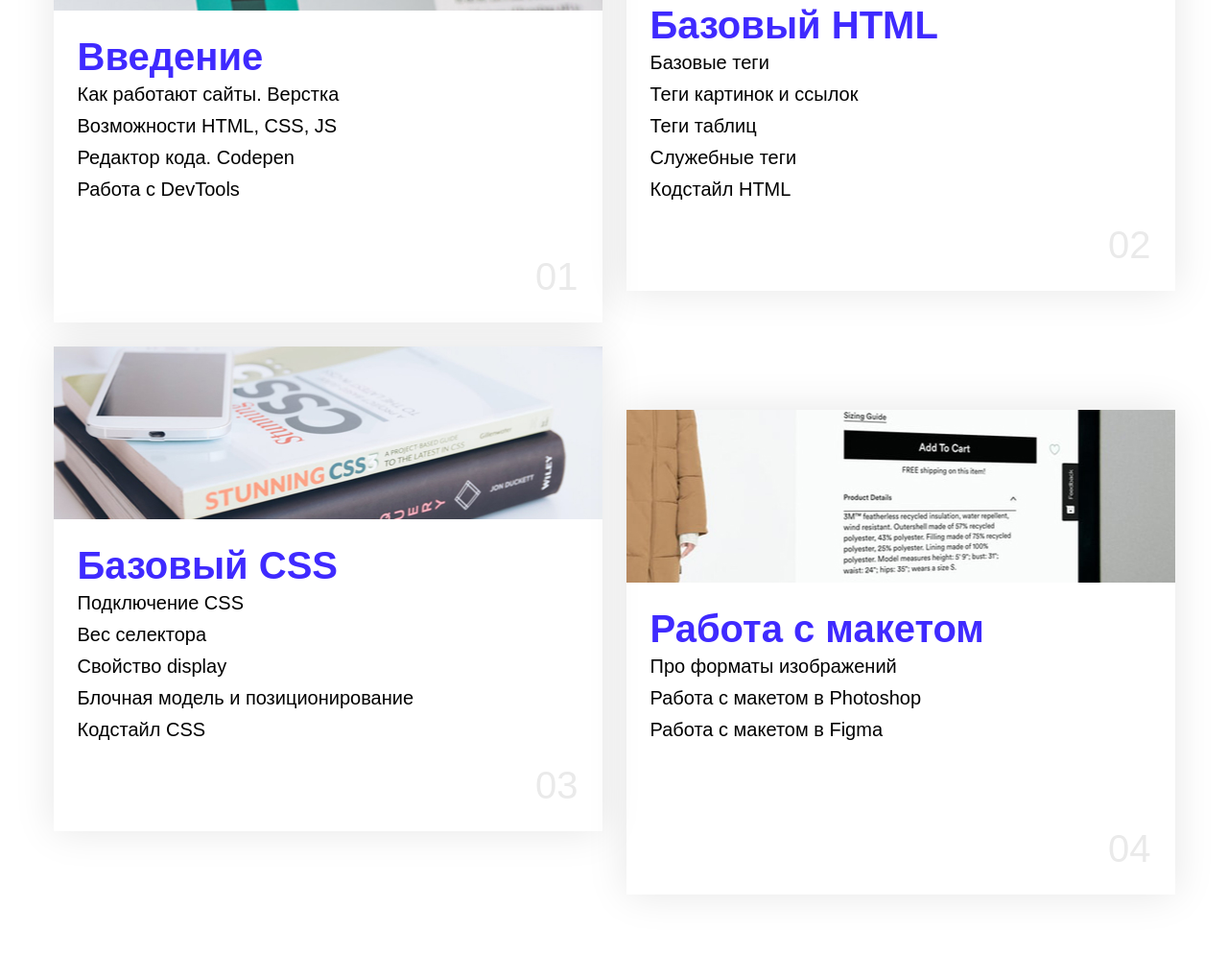
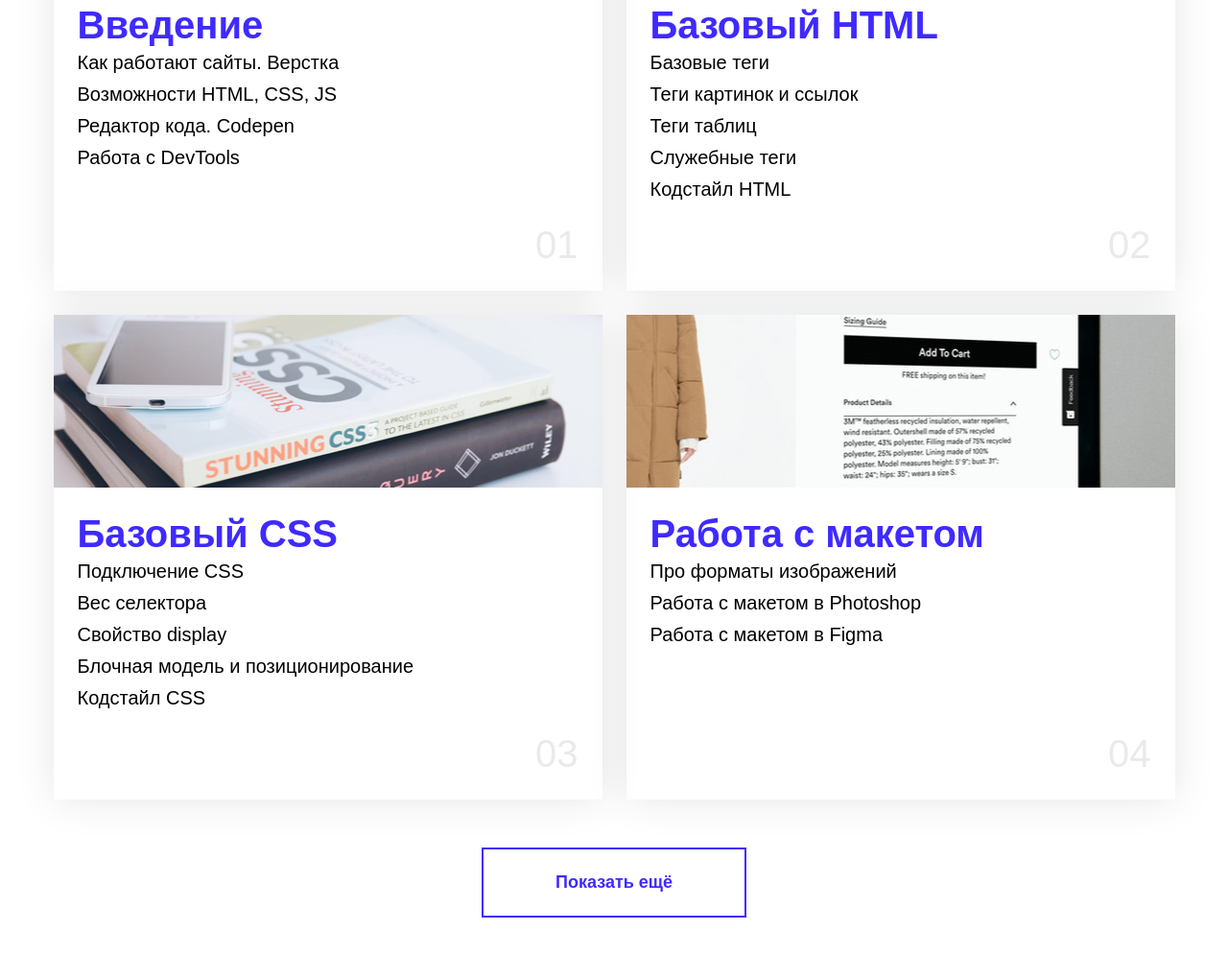
Before and after one commit to damirkamur/skbx-tasks, a plain HTML site: page 5/modules.html in a window 1280 px wide. Shown: the part 479-1474 px from the top of the page at 96% size. Drawn offline with Linux system fonts and the light colour scheme.

Commit message:
Выровлял карточки по верху + добавил кнопку "показать еще"

```diff
--- a/5/CSS/styles.css
+++ b/5/CSS/styles.css
@@ -247,17 +247,17 @@ body {
 .modules-cards {
   margin: 0 0 50px;
   padding: 0;
-  min-width: 1169px;
   list-style-type: none;
   font-size: 0;
 }
 
 .modules-card {
+  display: inline-block;
   position: relative;
-  display: inline-block;
+  vertical-align: top;
   margin: 0 25px 25px 0;
   padding-top: 205px;
-  min-width: 572px;
+  width: 572px;
   min-height: 505px;
   font-size: 20px;
   box-shadow: 0 0 40px rgba(0, 0, 0, 0.1);
@@ -279,6 +279,7 @@ body {
 
 .modules-card-3 {
   background-image: url("../img/modules-3.jpg");
+  margin-bottom: 0;
 }
 
 .modules-card-4 {
@@ -313,3 +314,16 @@ body {
   line-height: 46px;
   color: #EAEAEA;
 }
+
+.modules-show-more-btn {
+  display: block;
+  padding: 24px 75px;
+  margin: 0 auto 50px;
+  border: 2px solid #3F2AFF;
+  color: #3F2AFF;
+  background-color: white;
+  font-weight: 700;
+  font-size: 18px;
+  line-height: 21px;
+  cursor: pointer;
+}
--- a/5/modules.html
+++ b/5/modules.html
@@ -69,6 +69,10 @@
         <span class="modules-card-number">04</span>
       </li>
     </ul>
+
+    <button class="modules-show-more-btn" type="button">
+      Показать ещё
+    </button>
   </div>
 
 </body>
```
